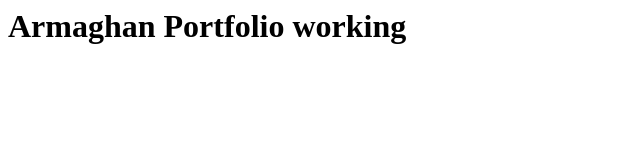
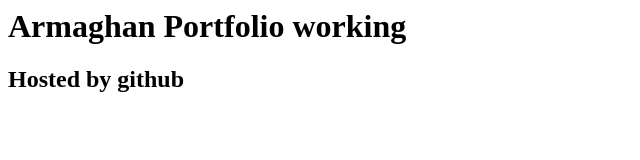
Before and after one commit to Dev-Armaghan/dev-armaghan.github.io, a plain HTML site: page index.html in a window 1280 px wide. Shown: the whole page, without its empty margins (0-640 px from the left). Drawn offline with Linux system fonts and the light colour scheme.

Commit message:
Update index.html

```diff
--- a/index.html
+++ b/index.html
@@ -1,6 +1,7 @@
 <html>
   <title> armaghan portfolio </title>
   <body>
-    <h1> Armaghan Portfolio working </h1>
+    <h1> Armaghan Portfolio working</h1>
+    <h2> Hosted by github</h2>
   </body>
 </html>
```
